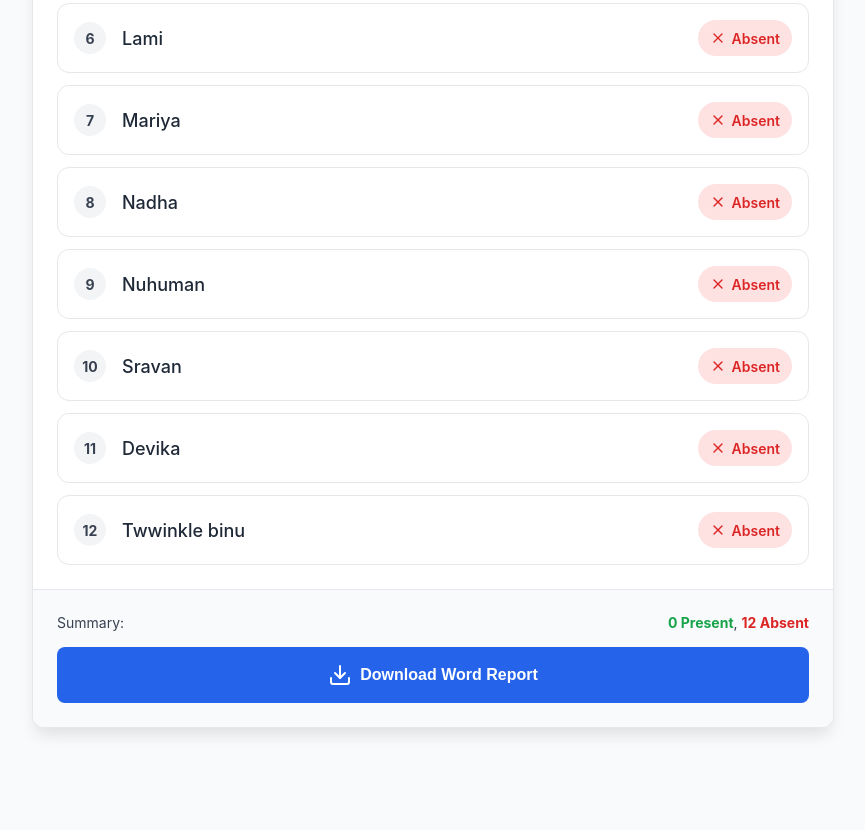
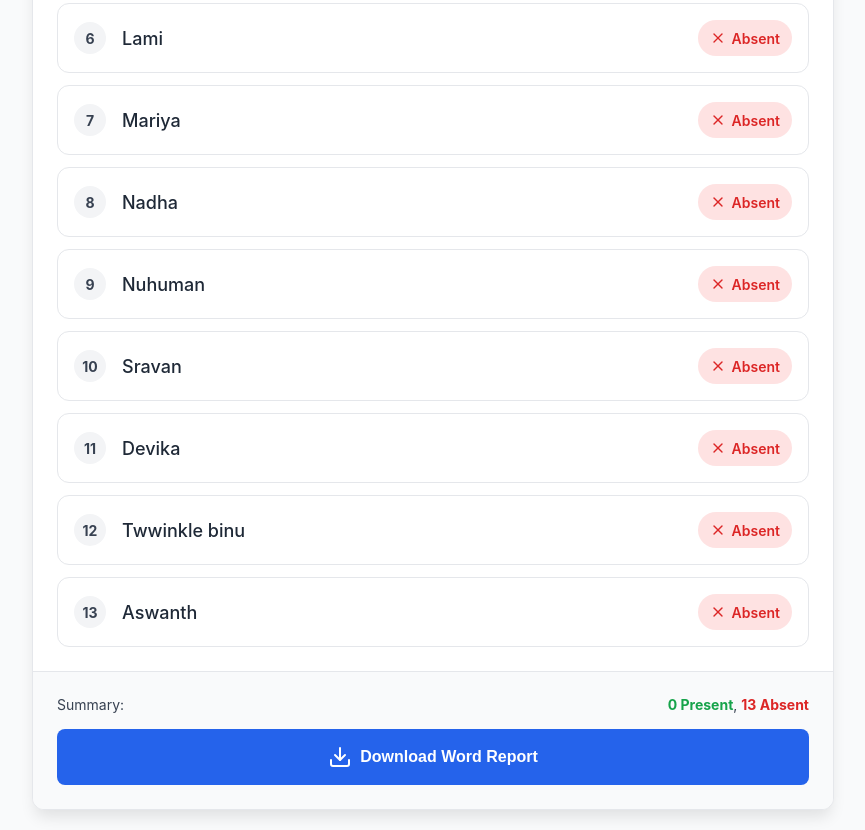
Before and after one commit to christy101git/Attendance-marker-for-tution, a plain HTML site: page index.html in a window 1280 px wide. Shown: the part 727-1557 px from the top of the page, without its empty margins (207-1072 px from the left). Before the commit the page ends 1475 px from the top, so only its background shows below. Drawn offline with nearby package versions, Linux system fonts and the light colour scheme.

Commit message:
Update index.html

```diff
--- a/index.html
+++ b/index.html
@@ -306,6 +306,7 @@
             { id: 10, name: 'Sravan' },
             { id: 11, name: 'Devika' },
             { id: 12, name: 'Twwinkle binu' },
+            { id: 13, name: 'Aswanth' },
         ];
 
         let attendance = {};
```
